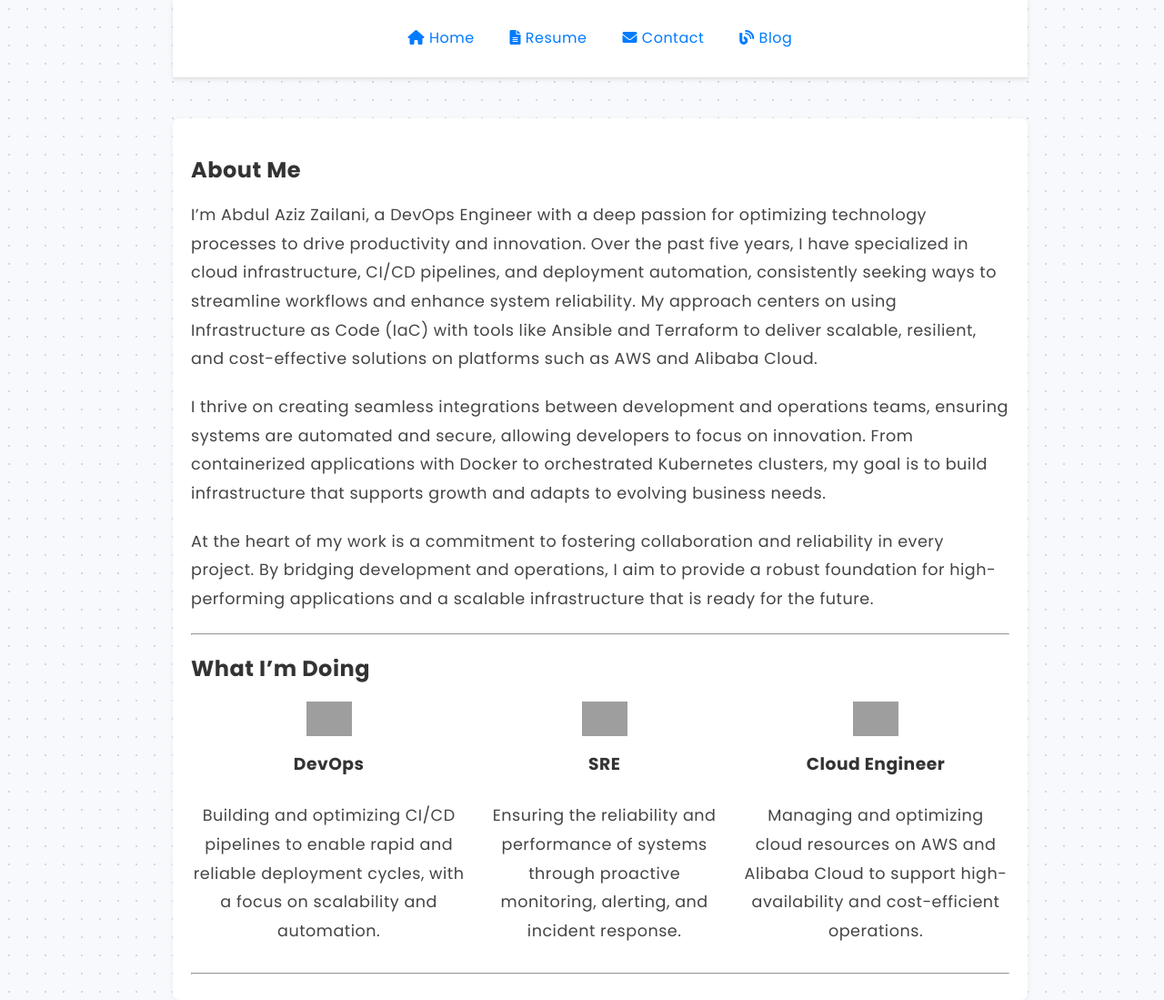
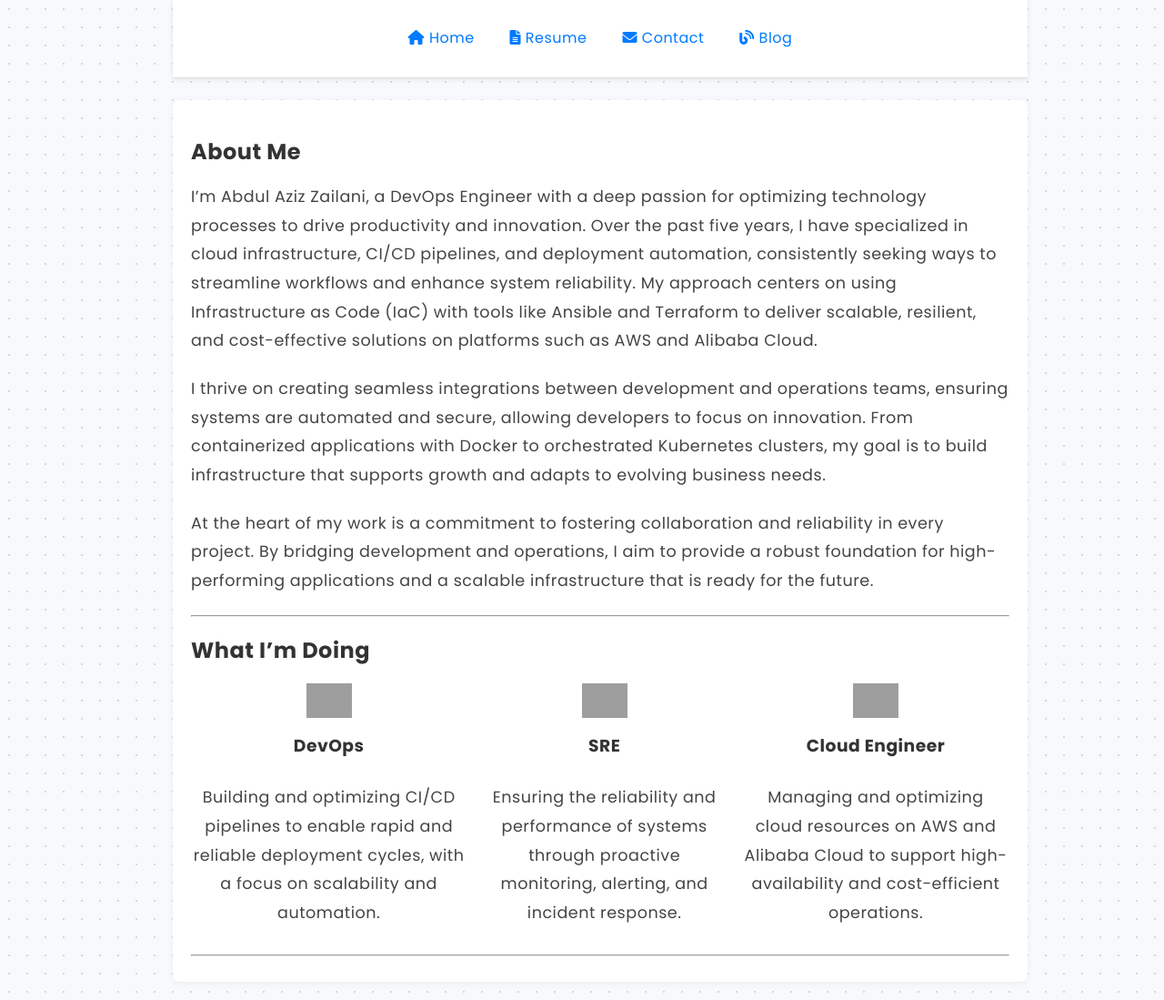
Before and after one commit to azizzailani/azizzailani.github.io, a Jekyll site: the page built from index.md, in a window 1280 px wide and 1099 px high. Shown: the whole window at 91% size. Built offline with Jekyll 4.4.1, drawn with Linux system fonts in a browser that asks for light colours; grey boxes are pictures that could not be loaded.

Commit message:
style.css: improve consistency in container widths and margins

```diff
--- a/assets/css/style.css
+++ b/assets/css/style.css
@@ -16,7 +16,6 @@
     letter-spacing: 0.5px;
     background-image: radial-gradient(circle, #d3d7e3 1px, transparent 1px);
     background-size: 20px 20px;
-    /* Ukuran dan jarak polkadot */
 }
 
 /* Kontainer Utama untuk Header dan Main */
@@ -26,7 +25,7 @@
     grid-template-rows: auto 1fr;
     width: 100%;
     max-width: 900px;
-    /* Lebar optimal untuk membaca teks panjang */
+    /* Lebar konsisten untuk membaca */
     padding: 0;
     gap: 1.5rem;
 }
@@ -35,6 +34,7 @@
 header {
     grid-row: 1 / 2;
     width: 100%;
+    /* Menyesuaikan lebar kontainer */
     background-color: #ffffff;
     padding: 20px;
     border-bottom: 1px solid #e0e0e0;
@@ -71,12 +71,12 @@
 main {
     grid-row: 2 / 3;
     width: 100%;
+    /* Menyesuaikan lebar kontainer */
     padding: 20px;
     background-color: #ffffff;
     border-radius: 8px;
     box-shadow: 0 2px 8px rgba(0, 0, 0, 0.05);
-    margin: 20px auto 0 auto;
-    max-width: 100%;
+    margin: 0 auto;
 }
 
 /* Judul Seksi */
@@ -142,7 +142,6 @@
 
     main {
         width: 100%;
-        max-width: 100%;
         padding: 20px;
         margin-top: 10px;
     }
```
